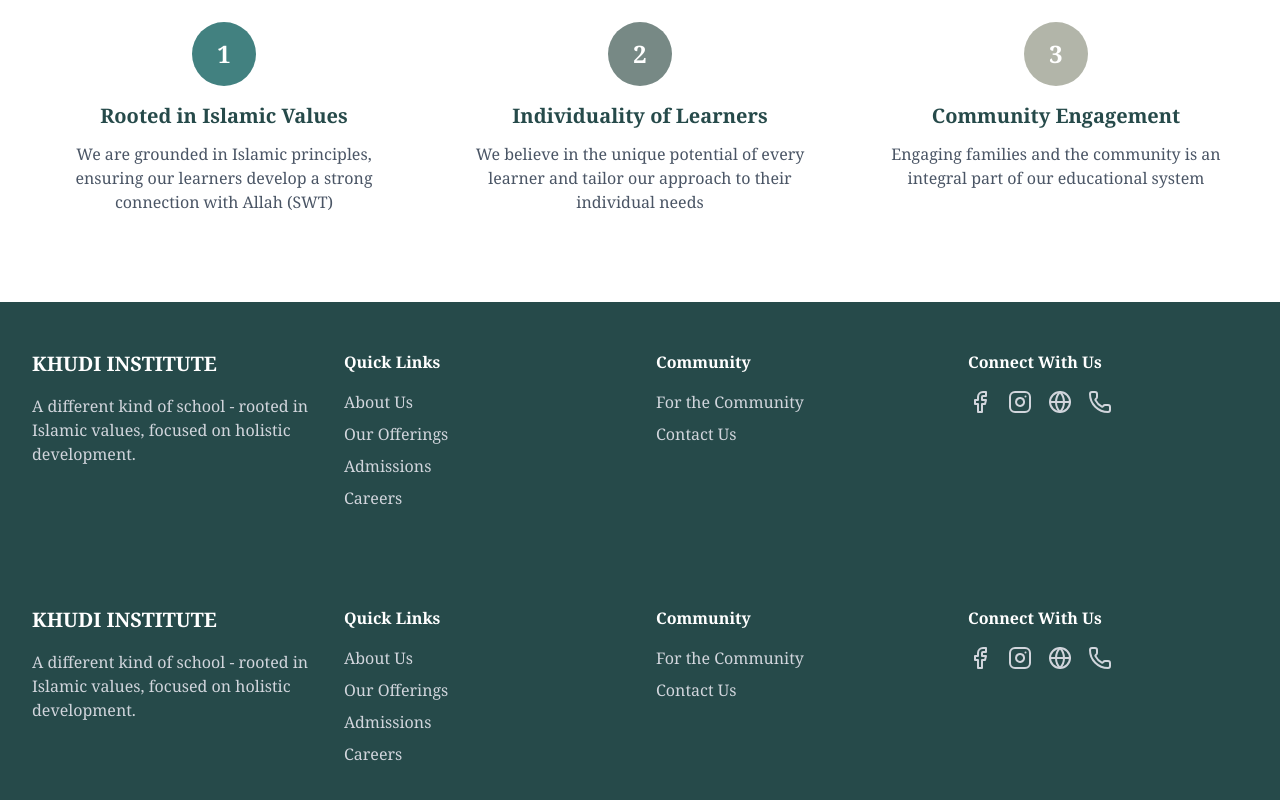
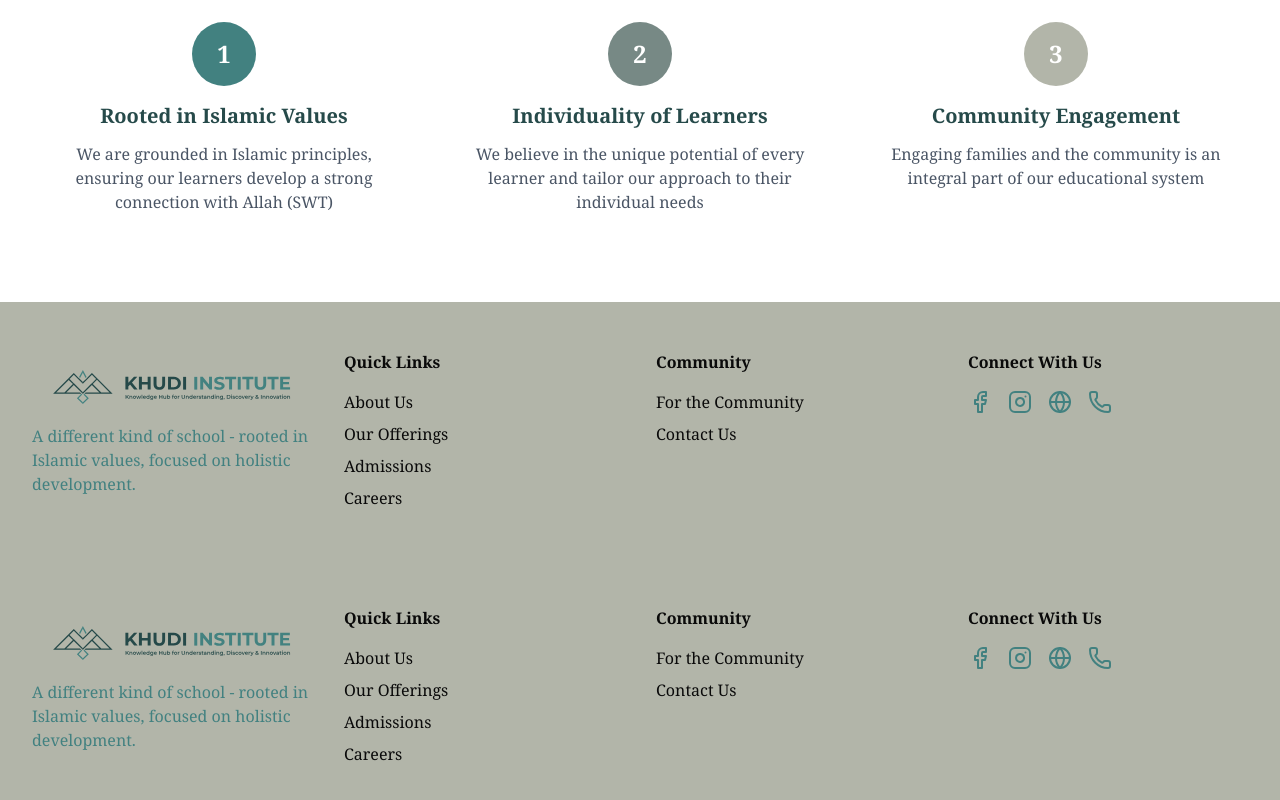
Before and after one commit to redoxfusion/khudischool, a Next.js app: page /about in a window 1280 px wide. Shown: the part 2704-3504 px from the top of the page. Built offline with nearby package versions, Linux system fonts and the light colour scheme.

Commit message:
fixed FOOTER

```diff
--- a/src/components/footer.jsx
+++ b/src/components/footer.jsx
@@ -1,14 +1,20 @@
 import Link from "next/link"
 import { Facebook, Instagram, Globe, Phone } from "lucide-react"
+import Image from "next/image"
 
 export default function FooterWithBoxes() {
   return (
-    <footer className="bg-[#264A4A] text-white py-12" id="no-body-padding">
+    <footer className="bg-[#B2B5A9] text-#428180 py-12" id="no-body-padding">
       <div className="max-w-7xl mx-auto px-4 sm:px-6 lg:px-8">
         <div className="grid grid-cols-1 md:grid-cols-4 gap-8">
           <div>
-            <h3 className="text-xl font-bold mb-4">KHUDI INSTITUTE</h3>
-            <p className="text-gray-300">
+            <Image
+              src="/khudi.svg"
+              alt="KHUDI INSTITUTE"
+              width={300}
+              height={50}
+            />
+            <p className="text-[#428180]">
               A different kind of school - rooted in Islamic values, focused on holistic development.
             </p>
           </div>
@@ -16,22 +22,22 @@
             <h4 className="font-semibold mb-4">Quick Links</h4>
             <ul className="space-y-2">
               <li>
-                <Link href="/about" className="text-gray-300 hover:text-white">
+                <Link href="/about" className="text-#428180 hover:text-white">
                   About Us
                 </Link>
               </li>
               <li>
-                <Link href="/offerings" className="text-gray-300 hover:text-white">
+                <Link href="/offerings" className="text-#428180 hover:text-white">
                   Our Offerings
                 </Link>
               </li>
               <li>
-                <Link href="/admissions" className="text-gray-300 hover:text-white">
+                <Link href="/admissions" className="text-#428180 hover:text-white">
                   Admissions
                 </Link>
               </li>
               <li>
-                <Link href="/careers" className="text-gray-300 hover:text-white">
+                <Link href="/careers" className="text-#428180 hover:text-white">
                   Careers
                 </Link>
               </li>
@@ -41,12 +47,12 @@
             <h4 className="font-semibold mb-4">Community</h4>
             <ul className="space-y-2">
               <li>
-                <Link href="/community" className="text-gray-300 hover:text-white">
+                <Link href="/community" className="text-#428180 hover:text-white">
                   For the Community
                 </Link>
               </li>
               <li>
-                <Link href="/contact" className="text-gray-300 hover:text-white">
+                <Link href="/contact" className="text-#428180 hover:text-white">
                   Contact Us
                 </Link>
               </li>
@@ -55,10 +61,10 @@
           <div>
             <h4 className="font-semibold mb-4">Connect With Us</h4>
             <div className="flex space-x-4">
-              <Facebook className="w-6 h-6 text-gray-300 hover:text-white cursor-pointer" />
-              <Instagram className="w-6 h-6 text-gray-300 hover:text-white cursor-pointer" />
-              <Globe className="w-6 h-6 text-gray-300 hover:text-white cursor-pointer" />
-              <Phone className="w-6 h-6 text-gray-300 hover:text-white cursor-pointer" />
+              <Facebook className="w-6 h-6 text-[#428180] hover:text-white cursor-pointer" />
+              <Instagram className="w-6 h-6 text-[#428180] hover:text-white cursor-pointer" />
+              <Globe className="w-6 h-6 text-[#428180] hover:text-white cursor-pointer" />
+              <Phone className="w-6 h-6 text-[#428180] hover:text-white cursor-pointer" />
             </div>
           </div>
         </div>
```
Also changed, not shown: public/khudi.svg (added).
